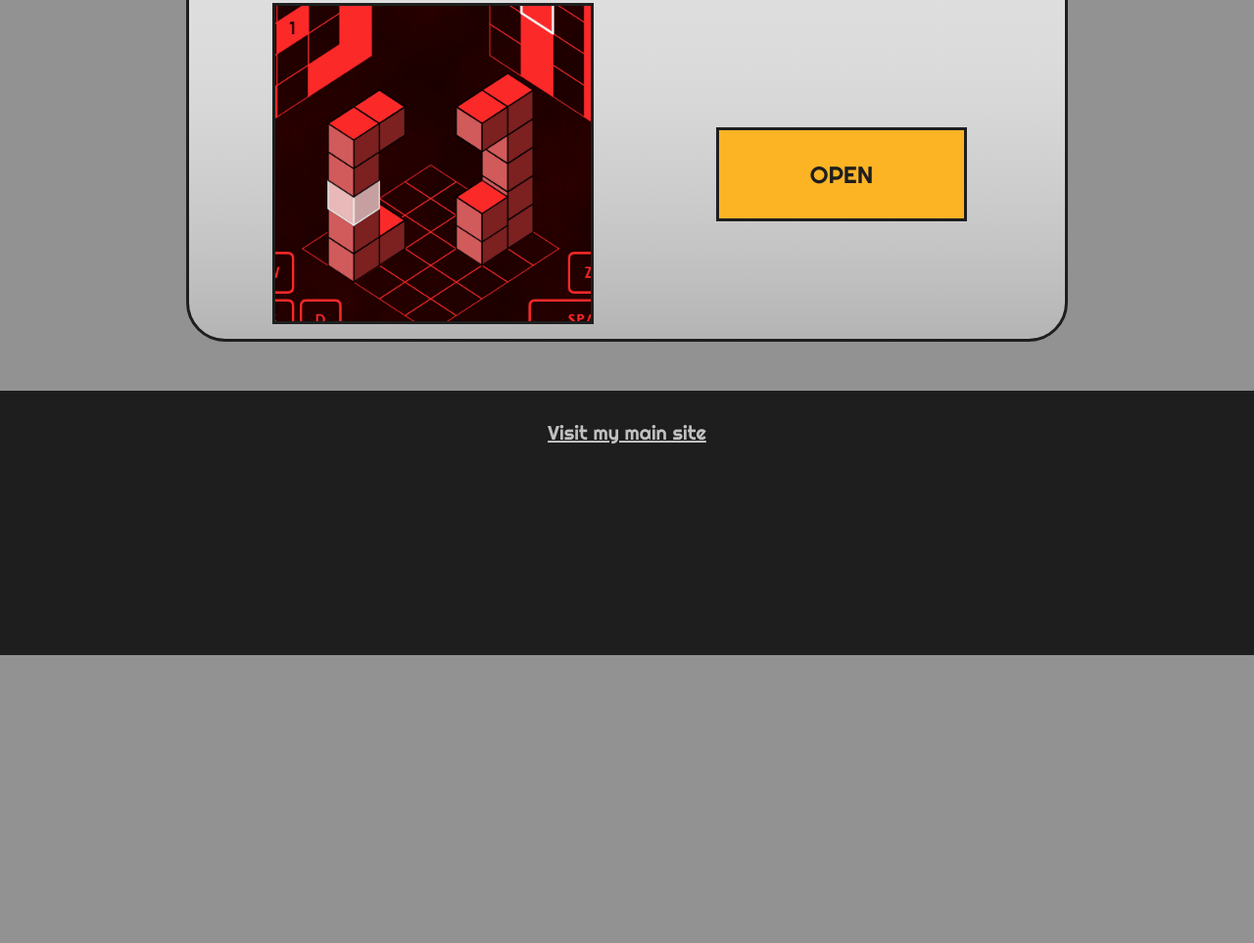
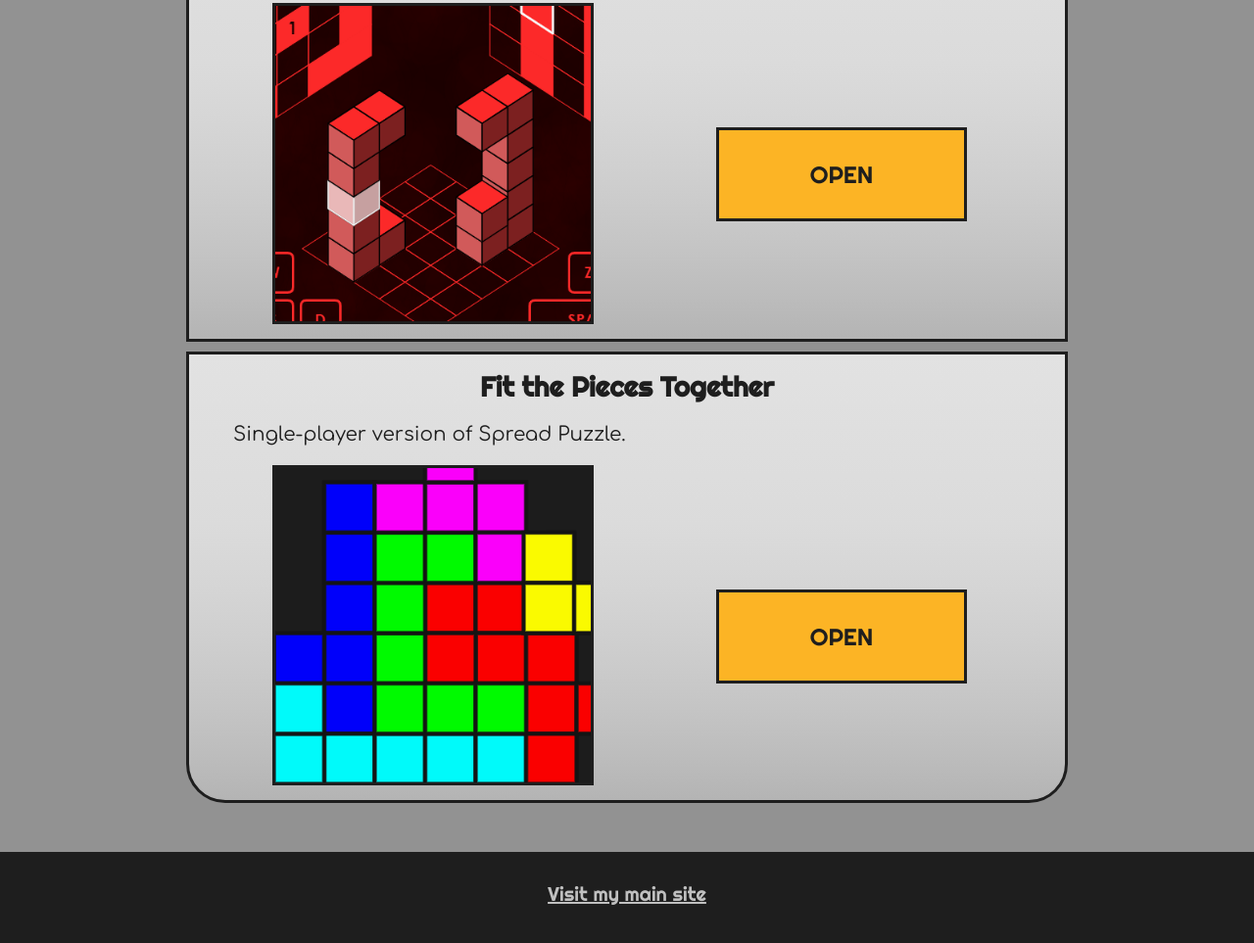
Before and after one commit to khanghy2130/khanghy2130.github.io, a plain HTML site: page index.html in a window 1280 px wide. Shown: the part 9305-10268 px from the top of the page at 98% size. Before the commit the page ends 9974 px from the top, so only its background shows below. Drawn offline with nearby package versions, Linux system fonts and the light colour scheme; a web font is replaced by a local one.

Commit message:
added FTPT project

```diff
--- a/data.js
+++ b/data.js
@@ -159,6 +159,13 @@ var globalData = {
 					"description": "My first 3D game, inspired by .projekt. A team collab with 5 other members.",
 					"image": "processingjs-images/homeward.png",
 					"button": "<a href=\"https://khanghy2130.github.io/processing-projects.html?game=16\">OPEN</a>",
+				},
+                // project 18
+				{
+					"name": "Fit the Pieces Together",
+					"description": "Single-player version of Spread Puzzle.",
+					"image": "processingjs-images/fitthepiecestogether.png",
+					"button": "<a href=\"https://khanghy2130.github.io/processing-projects.html?game=17\">OPEN</a>",
 				}
 			],
 		},
```
Also changed, not shown: processing-projects.html (+2 -1 lines), processingjs-images/fitthepiecestogether.png (added).
